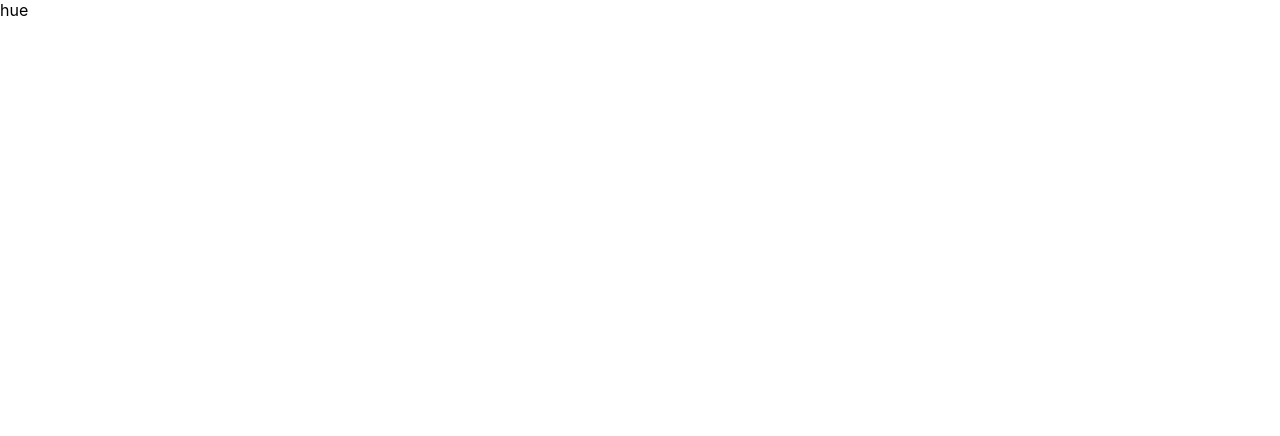
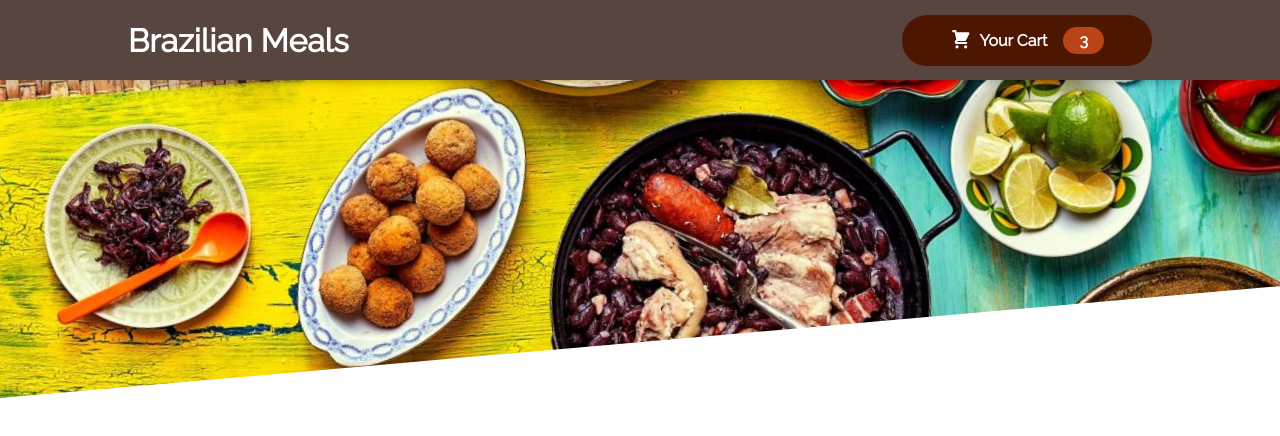
Before and after one commit to gxlpes/order-food, a React (Create React App) app: page / in a window 1280 px wide. Shown: the top 436 px of the page. Built offline with nearby package versions, Linux system fonts and the light colour scheme.

Commit message:
Header struct and styling

```diff
--- a/package.json
+++ b/package.json
@@ -9,6 +9,7 @@
     "react": "^18.2.0",
     "react-dom": "^18.2.0",
     "react-scripts": "5.0.1",
+    "styled-components": "^5.3.5",
     "web-vitals": "^2.1.4"
   },
   "scripts": {
--- a/public/index.html
+++ b/public/index.html
@@ -2,13 +2,16 @@
 <html lang="en">
   <head>
     <meta charset="utf-8" />
+    <link rel="preconnect" href="https://fonts.googleapis.com" />
+    <link rel="preconnect" href="https://fonts.gstatic.com" crossorigin />
+    <link
+      href="https://fonts.googleapis.com/css2?family=Raleway&display=swap"
+      rel="stylesheet"
+    />
     <link rel="icon" href="%PUBLIC_URL%/favicon.ico" />
     <meta name="viewport" content="width=device-width, initial-scale=1" />
     <meta name="theme-color" content="#000000" />
-    <meta
-      name="description"
-      content="Web site created using create-react-app"
-    />
+    <meta name="description" content="Web site created using create-react-app" />
     <link rel="apple-touch-icon" href="%PUBLIC_URL%/logo192.png" />
     <!--
       manifest.json provides metadata used when your web app is installed on a
--- a/src/App.js
+++ b/src/App.js
@@ -1,5 +1,13 @@
+import Header from "./components/Layout/Header";
+import { GlobalStyles } from "./GlobalStyles";
+
 function App() {
-  return <div>hue</div>;
+  return (
+    <>
+      <GlobalStyles />
+      <Header />
+    </>
+  );
 }
 
 export default App;
--- /dev/null
+++ b/src/GlobalStyles.js
@@ -0,0 +1,12 @@
+import { createGlobalStyle } from "styled-components";
+
+export const GlobalStyles = createGlobalStyle`
+* {
+    font-family: 'Raleway', sans-serif;
+    padding: 0;
+    margin: 0;
+    box-sizing: border-box;
+
+}
+
+`;
--- /dev/null
+++ b/src/components/Cart/CartIcon.js
@@ -0,0 +1,15 @@
+import { StyledSVGBtn } from "./CartIconStyles";
+
+const CartIcon = () => {
+  return (
+    <StyledSVGBtn
+      xmlns="http://www.w3.org/2000/svg"
+      viewBox="0 0 20 20"
+      fill="currentColor"
+    >
+      <path d="M3 1a1 1 0 000 2h1.22l.305 1.222a.997.997 0 00.01.042l1.358 5.43-.893.892C3.74 11.846 4.632 14 6.414 14H15a1 1 0 000-2H6.414l1-1H14a1 1 0 00.894-.553l3-6A1 1 0 0017 3H6.28l-.31-1.243A1 1 0 005 1H3zM16 16.5a1.5 1.5 0 11-3 0 1.5 1.5 0 013 0zM6.5 18a1.5 1.5 0 100-3 1.5 1.5 0 000 3z" />
+    </StyledSVGBtn>
+  );
+};
+
+export default CartIcon;
--- /dev/null
+++ b/src/components/Cart/CartIconStyles.js
@@ -0,0 +1,7 @@
+import styled from "styled-components";
+
+export const StyledSVGBtn = styled.svg`
+  width: 1.35rem;
+  height: 1.35rem;
+  margin-right: 0.5rem;
+`;
--- a/src/components/Layout/Header.js
+++ b/src/components/Layout/Header.js
@@ -0,0 +1,19 @@
+import mealsImage from "../../assets/meals.jpeg";
+import HeaderCartButton from "./HeaderCartButton";
+import { ContainerIMG, BackgroundIMG, HeaderContainer } from "./HeaderStyles";
+
+const Header = (props) => {
+  return (
+    <>
+      <HeaderContainer>
+        <h1>Brazilian Meals</h1>
+        <HeaderCartButton>Cart</HeaderCartButton>
+      </HeaderContainer>
+      <ContainerIMG>
+        <BackgroundIMG src={mealsImage} alt="table with brazilian food" />
+      </ContainerIMG>
+    </>
+  );
+};
+
+export default Header;
--- /dev/null
+++ b/src/components/Layout/HeaderCartButton.js
@@ -0,0 +1,14 @@
+import { Badge, CartButton } from "./HeaderCartButtonStyles";
+import CartIcon from "../Cart/CartIcon";
+
+const HeaderCartButton = (props) => {
+  return (
+    <CartButton>
+      <CartIcon />
+      <span>Your Cart</span>
+      <Badge>3</Badge>
+    </CartButton>
+  );
+};
+
+export default HeaderCartButton;
--- /dev/null
+++ b/src/components/Layout/HeaderCartButtonStyles.js
@@ -0,0 +1,29 @@
+import styled from "styled-components";
+
+export const CartButton = styled.button`
+  cursor: pointer;
+  font: inherit;
+  border: none;
+  background-color: #4d1601;
+  color: white;
+  padding: 0.75rem 3rem;
+  display: flex;
+  justify-content: space-around;
+  align-items: center;
+  border-radius: 25px;
+  font-weight: bold;
+
+  &:hover,
+  &:active {
+    background-color: #7f5d04;
+  }
+`;
+
+export const Badge = styled.span`
+  background-color: #b94517;
+  padding: 0.25rem 1rem;
+  border-radius: 25px;
+  margin-left: 1rem;
+  font-weight: bold;
+  display: flex;
+`;
--- a/src/components/Layout/HeaderStyles.js
+++ b/src/components/Layout/HeaderStyles.js
@@ -0,0 +1,31 @@
+import styled from "styled-components";
+
+export const HeaderContainer = styled.header`
+  position: fixed;
+  top: 0;
+  left: 0;
+  width: 100%;
+  height: 5rem;
+  background-color: #58453f;
+  color: white;
+  display: flex;
+  justify-content: space-between;
+  align-items: center;
+  padding: 0 10%;
+  box-shadow: 0 2px 8px rgba(0, 0, 0, 0.25);
+  z-index: 10;
+`;
+
+export const ContainerIMG = styled.div`
+  width: 100%;
+  height: 25rem;
+  z-index: 0;
+  overflow: hidden;
+`;
+
+export const BackgroundIMG = styled.img`
+  width: 110%;
+  height: 100%;
+  object-fit: cover;
+  transform: rotateZ(-5deg) translateY(-4rem) translateX(-1rem);
+`;
```
Also changed, not shown: src/assets/meals.jpeg (added), 1 other file (tests, documents, lock files or other folders).
